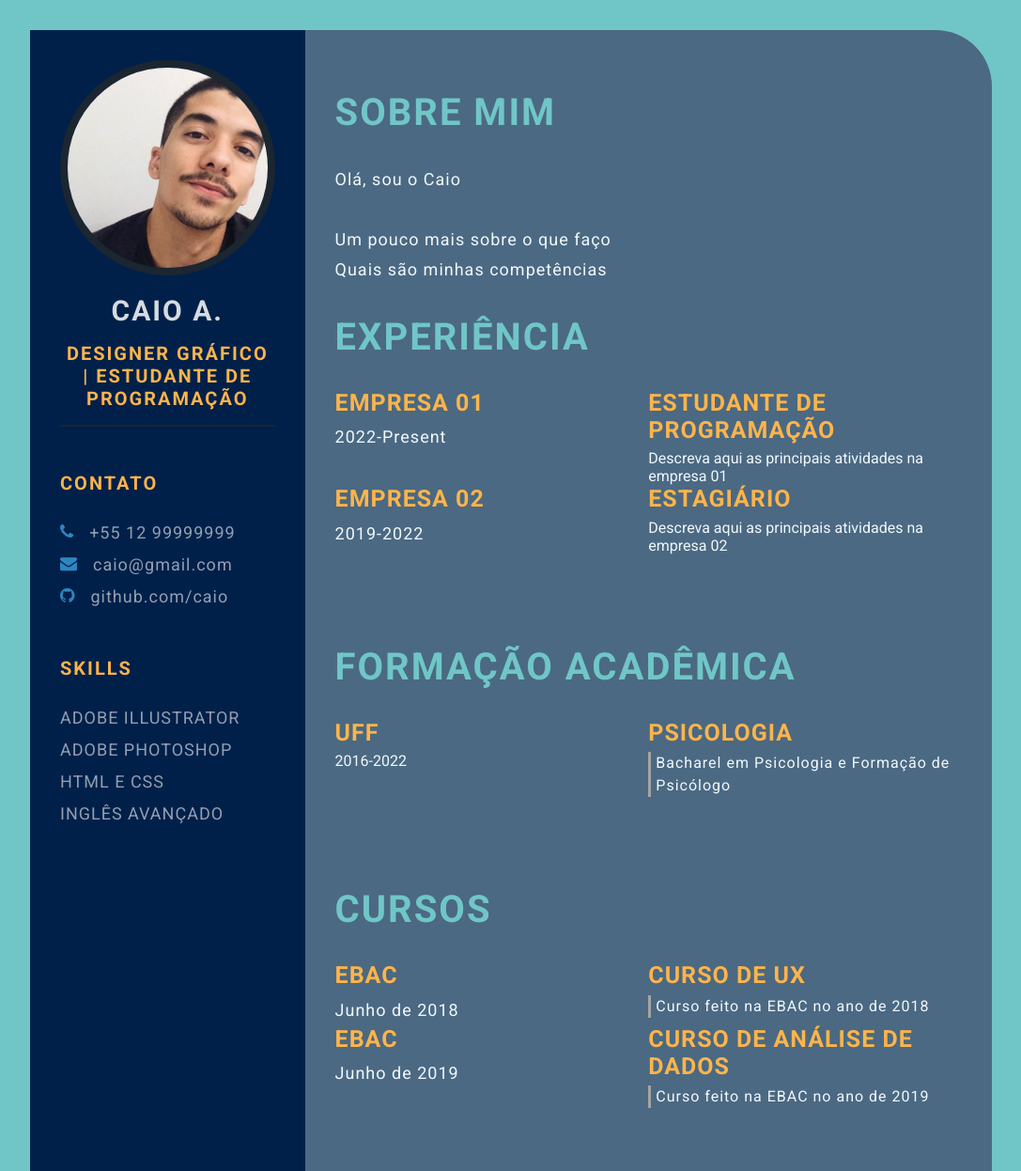
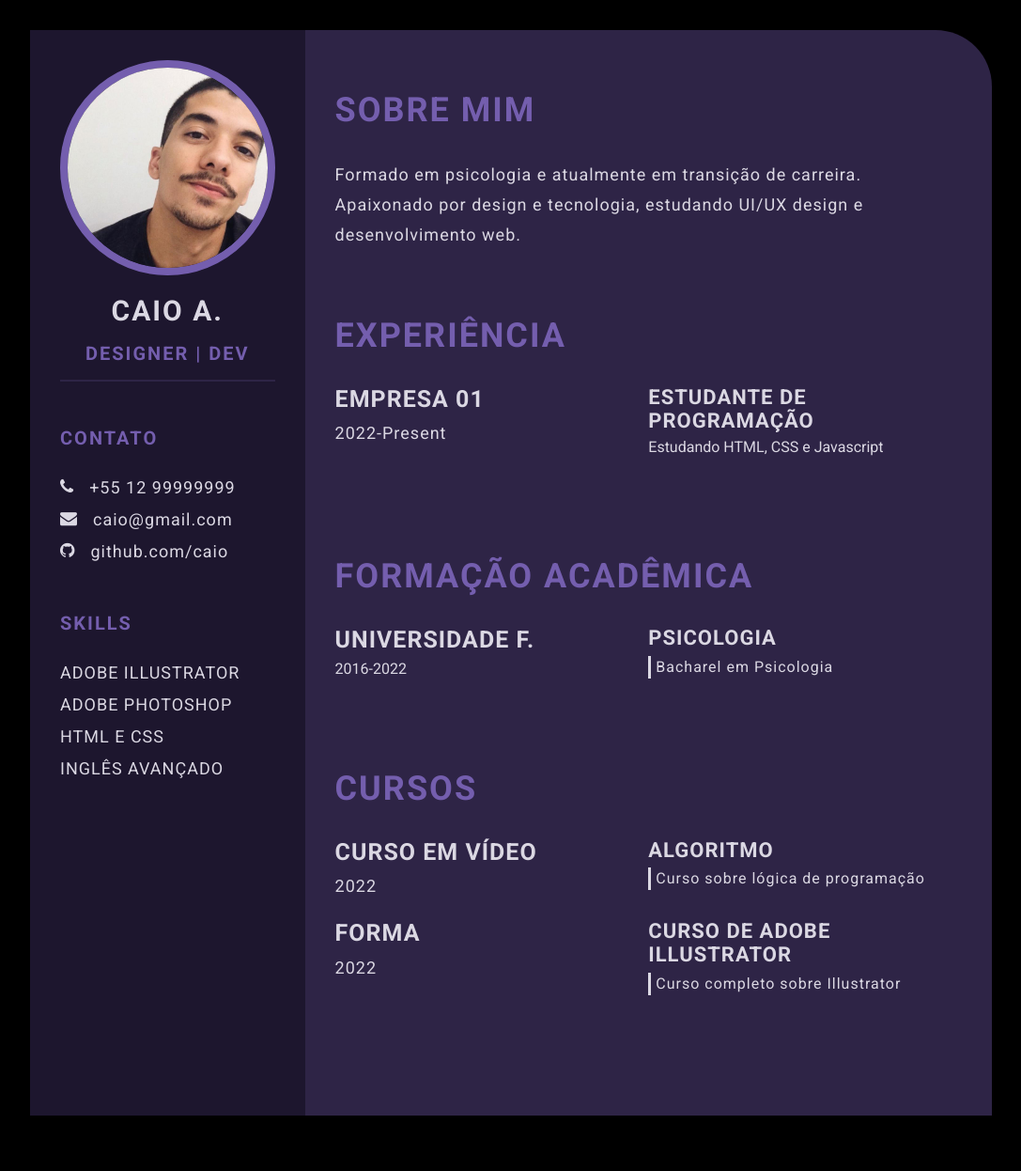
Before and after one commit to caioamisterdam/jornada-dev, a plain HTML site: page index.html in a window 1280 px wide. Shown: the top 1246 px of the page at 94% size, without its empty margins (96-1183 px from the left). After the commit the page ends 1219 px from the top, so only its background shows below. Drawn offline with Linux system fonts and the light colour scheme.

Commit message:
new-colors

```diff
--- a/index.html
+++ b/index.html
@@ -27,7 +27,7 @@
                 <div class="profile">
                     <img class="profile-image" src="img/profile-image.jpeg" alt="Profile image">
                     <p class="name">Caio A.</p>
-                    <p class="profession">Designer Gráfico | Estudante de Programação</p>
+                    <p class="profession">Designer | Dev</p>
                 </div>
                 <div class="contact-info">
                     <p class="left-title">Contato</p>
@@ -54,32 +54,20 @@
                 <section class="about gap">
                     <div class="right-title">Sobre Mim</div>
                     <p class="about-me-contents">
-
-                        Olá, sou o Caio<br>
-                        <br> Um pouco mais sobre o que faço
-                        <br>Quais são minhas competências
-                    </p>
+                        Formado em psicologia e atualmente em transição de carreira.
+                        <br>Apaixonado por design e tecnologia, estudando UI/UX design e desenvolvimento web.
+                    </p><br><br>
             <section class="experience gap">
                 <div class="right-title">Experiência</div>
                 <div class="experience-contents">
                     <div class="exp-left">
                         <p class="exp-company-name">Empresa 01</p>
-                        <p class="exp-time-period">2022-Present</p>
+                        <p class="exp-time-period">2022-Present</p><br>
                     </div>
                     <div class="exp-right">
                         <p class="exp-position">Estudante de Programação</p>
                         <p class="exp-description">
-                            Descreva aqui as principais atividades na empresa 01
-                        </p>
-                    </div>
-                    <div class="exp-left">
-                        <p class="exp-company-name">Empresa 02</p>
-                        <p class="exp-time-period">2019-2022</p>
-                    </div>
-                    <div class="exp-right">
-                        <p class="exp-position">Estagiário</p>
-                        <p class="exp-description">
-                            Descreva aqui as principais atividades na empresa 02
+                            Estudando HTML, CSS e Javascript
                         </p>
                     </div>
                 </div>
@@ -88,12 +76,12 @@
                 <div class="right-title">Formação Acadêmica</div>
                 <div class="education-contents">
                 <div class="education-left">
-                    <p class="education-school-name">UFF</p>
+                    <p class="education-school-name">UNIVERSIDADE F.</p>
                     <p class="education-time-period">2016-2022</p>
                 </div>
                 <div class="education-right">
                     <p class="education-subject">Psicologia</p>
-                    <p class="education-desc">Bacharel em Psicologia e Formação de Psicólogo</p>
+                    <p class="education-desc">Bacharel em Psicologia</p>
                 </div>
             </div>
             </section>
@@ -101,23 +89,23 @@
                 <div class="right-title">Cursos</div>
                 <div class="awards-contents">
                     <div class="awards-left">
-                    <p class="awards-company-name">EBAC</p>
-                    <p class="awards-time-period">Junho de 2018</p>
+                    <p class="awards-company-name">Curso em Vídeo</p>
+                    <p class="awards-time-period">2022</p><br>
                     </div>
                     <div class="awards-right">
-                        <p class="awards-name">Curso de UX</p>
+                        <p class="awards-name">Algoritmo</p>
                         <p class="awards-desc">
-                            Curso feito na EBAC no ano de 2018
+                            Curso sobre lógica de programação
                         </p>
                     </div>
                     <div class="awards-left">
-                        <p class="awards-company-name">EBAC</p>
-                        <p class="awards-time-period">Junho de 2019</p>
+                        <p class="awards-company-name">FORMA</p>
+                        <p class="awards-time-period">2022</p>
                         </div>
                         <div class="awards-right">
-                            <p class="awards-name">Curso de Análise de Dados</p>
+                            <p class="awards-name">Curso de Adobe Illustrator</p>
                             <p class="awards-desc">
-                                Curso feito na EBAC no ano de 2019
+                                Curso completo sobre Illustrator
                             </p>
                         </div>
                 </div>
--- a/style.css
+++ b/style.css
@@ -7,7 +7,7 @@
 }
 
 body {
-    background-color: #70c6c7;
+    background-color: #000000;
 }
 
 .resume-contents {
@@ -21,13 +21,13 @@ body {
 .left-section {
     grid-column: span 2;
     height: 100%;
-    background-color: #00204A;
+    background-color: #1d162e;
 }
 
 .right-section {
     grid-column: span 5;
     height: 100%;
-    background-color: #4B6982;
+    background-color: #2e2446;
     border-radius: 0px 60px 0px 0px;
 }
 
@@ -37,17 +37,17 @@ body {
 
 .profile {
     width: 100%;
-    border-bottom: 2px solid #1B2631;
+    border-bottom: 2px solid #2e2446;
 }
 
 .profile .profile-image {
     width: 100%;
     border-radius: 50%;
-    border: 8px solid #1B2631;
+    border: 8px solid #745eae;
 }
 
 .name {
-    color: #D6DBDF;
+    color: #dbd8e3;;
     font-size: 30px;
     letter-spacing: 2px;
     text-transform: uppercase;
@@ -57,7 +57,7 @@ body {
 }
 
 .profession {
-    color: #FDB44B;
+    color: #745eae;
     font-size: 20px;
     text-transform: uppercase;
     text-align: center;
@@ -68,7 +68,7 @@ body {
 
 /* .contact-info { border-bottom: 2px solid #1B2631; } */
 .left-title {
-    color: #FDB44B;
+    color: #745eae;
     font-size: 20px;
     letter-spacing: 2px;
     text-transform: uppercase;
@@ -87,7 +87,7 @@ body {
     padding: .4rem 0;
     display: flex;
     align-items: center;
-    color: #d6dbdfaf;
+    color: #dbd8e3;
     letter-spacing: 1px;
     font-size: 18px;
 }
@@ -96,7 +96,7 @@ body {
 .references ul li i {
     padding-right: 1rem;
     font-size: 18px;
-    color: #2E86C1;
+    color: #dbd8e3;;
 }
 
 .skills ul {
@@ -104,7 +104,7 @@ body {
 }
 .skills ul li p {
     padding: .4rem 0;
-    color: #d6dbdfaf;
+    color: #dbd8e3;;
     font-size: 18px;
     letter-spacing: 1px;
     display: flex;
@@ -116,14 +116,14 @@ body {
     padding-top: 1.5rem;
     padding-bottom: .4rem;
     font-size: 18px;
-    color: #F9E79F;
+    color: #dbd8e3;
     letter-spacing: 1px;
     text-transform: uppercase;
 }
 
 .referance-profession {
     font-size: 16px;
-    color: #d6dbdfaf;
+    color: #dbd8e3;
     letter-spacing: 1px;
     /* text-transform: uppercase; */
     padding-bottom: .4rem;
@@ -135,8 +135,8 @@ body {
 }
 
 .right-title {
-    color: #70C6C7;
-    font-size: 40px;
+    color: #745eae;
+    font-size: 36px;
     letter-spacing: 2px;
     text-transform: uppercase;
     font-weight: bold;
@@ -153,7 +153,7 @@ body {
     font-size: 18px;
     letter-spacing: 1px;
     line-height: 2rem;
-    color: #F1F8FD;
+    color: #dbd8e3;
 }
 
 .experience-contents,
@@ -162,7 +162,7 @@ body {
     display: grid;
     grid-template-columns: repeat(2, 1fr);
     padding-bottom: 2rem;
-    color: #F1F8FD;
+    color: #dbd8e3;
 }
 
 .exp-company-name,
@@ -172,7 +172,7 @@ body {
     font-weight: bold;
     text-transform: uppercase;
     letter-spacing: 1px;
-    color: #FDB44B;
+    color: #dbd8e3;
     padding-bottom: .4rem;
 }
 
@@ -187,11 +187,11 @@ body {
 .exp-position,
 .education-subject,
 .awards-name {
-    font-size: 25px;
+    font-size: 22px;
     font-weight: bold;
     text-transform: uppercase;
     letter-spacing: 1px;
-    color: #FDB44B;
+    color: #dbd8e3;
     padding-bottom: .4rem;
 }
 
@@ -201,7 +201,7 @@ body {
     font-size: 16px;
     letter-spacing: 1px;
     line-height: 1.5rem;
-    border-left: 3px solid #a5a3a3;
+    border-left: 3px solid #dbd8e3;
     padding-left: 5px;
 }
 
```
